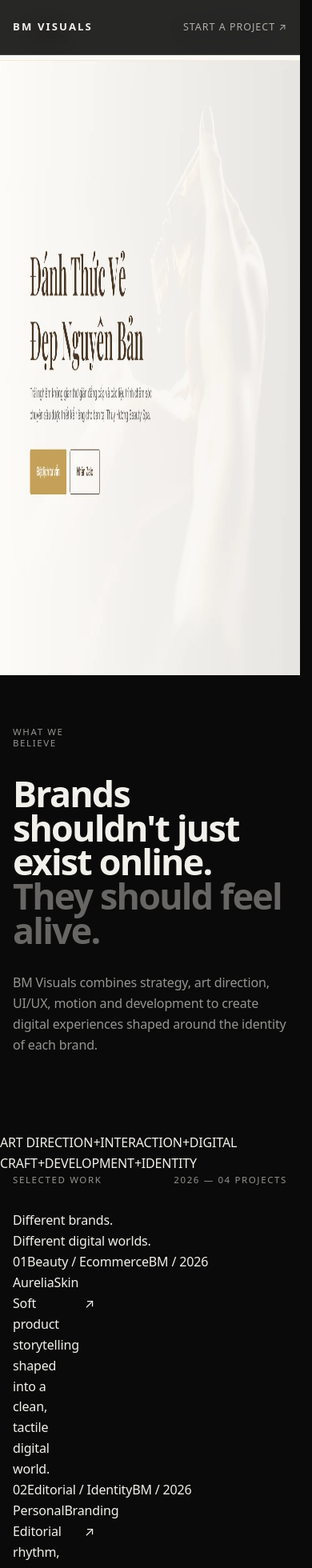
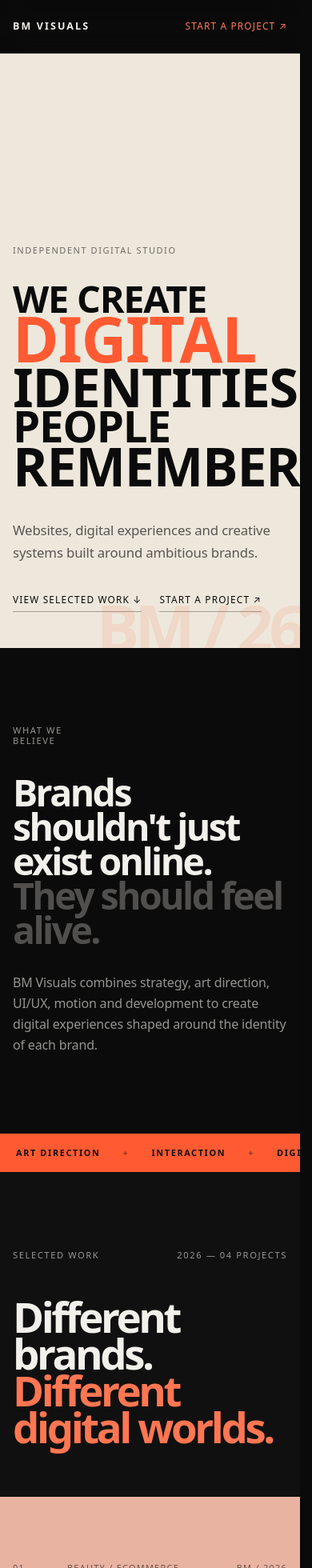
Before and after one commit to Noe-09/BM-BMP-website, a Next.js app: page / in a window 390 px wide. Shown: the top 1960 px of the page at 80% size. Built offline with nearby package versions, Linux system fonts and the light colour scheme.

Commit message:
style: add expressive color, type and project-world art direction

```diff
--- a/app/site.css
+++ b/app/site.css
@@ -1,83 +1,187 @@
-/* BM Visuals V0 — editorial homepage/contact layer */
+/* BM Visuals — art direction layer */
 a { color: inherit; text-decoration: none; }
 
-.site-nav { position: sticky; top: 0; z-index: 50; background: rgba(10,10,10,.88); backdrop-filter: blur(14px); border-bottom: 1px solid var(--border); }
-.site-nav__inner { min-height: 68px; display: flex; align-items: center; justify-content: space-between; gap: 24px; }
-.site-mark { font-size: .82rem; letter-spacing: .16em; font-weight: 700; }
-.site-nav__links { display: flex; align-items: center; gap: clamp(14px,2vw,30px); font-size: .78rem; text-transform: uppercase; letter-spacing: .08em; }
-.site-nav__links a { opacity: .68; transition: opacity .18s ease; }
-.site-nav__links a:hover { opacity: 1; }
+:root {
+  --bm-orange: #ff5a32;
+  --bm-ink: #0b0b0b;
+  --bm-paper: #eee8dc;
+}
 
-.hero-section { min-height: calc(100svh - 68px); display: flex; align-items: flex-end; padding: clamp(7rem,13vw,12rem) 0 clamp(3rem,7vw,6rem); }
-.hero-kicker,.section-label,.section-index { color: var(--foreground-muted); font-size: .72rem; line-height: 1.2; text-transform: uppercase; letter-spacing: .14em; }
-.hero-title { margin-top: clamp(2.5rem,7vw,6rem); max-width: 1500px; font-size: clamp(3.6rem,10.3vw,10rem); line-height: .88; letter-spacing: -.055em; font-weight: 650; }
-.hero-title span { color: var(--foreground-muted); }
-.hero-bottom { margin-top: clamp(3rem,7vw,7rem); align-items: end; }
-.hero-copy { grid-column: 1 / -1; max-width: 660px; color: var(--foreground-muted); font-size: clamp(1.05rem,1.4vw,1.35rem); }
-.hero-actions { grid-column: 1 / -1; display: flex; gap: 24px; flex-wrap: wrap; margin-top: 20px; }
-.editorial-link { padding-bottom: 5px; border-bottom: 1px solid var(--border-strong); font-size: .78rem; text-transform: uppercase; letter-spacing: .1em; }
+.site-nav {
+  position: sticky;
+  top: 0;
+  z-index: 50;
+  background: rgba(10, 10, 10, .9);
+  backdrop-filter: blur(16px);
+  border-bottom: 1px solid rgba(242,240,235,.14);
+}
+.site-nav__inner { min-height: 66px; display:flex; align-items:center; justify-content:space-between; gap:24px; }
+.site-mark { font-size:.78rem; letter-spacing:.17em; font-weight:800; }
+.site-nav__links { display:flex; align-items:center; gap:clamp(14px,2vw,30px); font-size:.74rem; text-transform:uppercase; letter-spacing:.1em; }
+.site-nav__links a { opacity:.64; transition:opacity .2s ease, color .2s ease; }
+.site-nav__links a:last-child { color:#ff7a58; opacity:1; }
+.site-nav__links a:hover { opacity:1; }
 
-.statement-section,.philosophy-section,.capabilities-section,.studio-section { padding: clamp(6rem,11vw,12rem) 0; }
-.statement-grid,.philosophy-grid,.studio-grid { row-gap: 36px; }
-.statement-copy { grid-column: 1 / -1; }
-.statement-copy h2,.large-statement { font-size: clamp(2.8rem,6.3vw,7rem); line-height: .95; letter-spacing: -.04em; font-weight: 570; }
-.muted-line { color: var(--foreground-subtle); }
-.statement-copy p,.philosophy-copy,.studio-grid > div > p { max-width: 680px; margin-top: clamp(2rem,5vw,4rem); color: var(--foreground-muted); font-size: clamp(1rem,1.35vw,1.25rem); }
+/* HERO */
+.hero-section {
+  position:relative;
+  min-height:calc(100svh - 66px);
+  display:flex;
+  align-items:flex-end;
+  overflow:hidden;
+  padding:clamp(5rem,9vw,8rem) 0 clamp(2.8rem,5vw,4.5rem);
+  background:var(--bm-paper);
+  color:var(--bm-ink);
+}
+.hero-topline { display:flex; justify-content:space-between; gap:20px; font-size:.69rem; text-transform:uppercase; letter-spacing:.14em; opacity:.56; }
+.hero-composition {
+  position:relative;
+  display:grid;
+  grid-template-columns:repeat(12,minmax(0,1fr));
+  grid-template-rows:auto auto auto auto;
+  margin-top:clamp(2rem,4vw,4rem);
+  font-family:var(--font-display);
+  text-transform:uppercase;
+  font-weight:780;
+  letter-spacing:-.075em;
+  line-height:.78;
+}
+.hero-word { display:block; white-space:nowrap; }
+.hero-word--we { grid-column:1 / span 6; font-size:clamp(3rem,7vw,7.6rem); }
+.hero-word--digital { grid-column:5 / -1; justify-self:end; font-size:clamp(5rem,13.5vw,14rem); color:var(--bm-orange); }
+.hero-word--identities { grid-column:1 / -1; font-size:clamp(4.4rem,12vw,12.5rem); }
+.hero-word--people { grid-column:1 / span 6; font-size:clamp(3.4rem,8vw,8rem); }
+.hero-word--remember { grid-column:4 / -1; justify-self:end; font-size:clamp(4.2rem,11vw,11.6rem); }
+.hero-bottom { margin-top:clamp(2.5rem,5vw,5rem); align-items:end; }
+.hero-copy { grid-column:1 / -1; max-width:620px; font-size:clamp(1.05rem,1.45vw,1.35rem); opacity:.66; }
+.hero-actions { grid-column:1 / -1; display:flex; gap:22px; flex-wrap:wrap; margin-top:20px; }
+.editorial-link { padding-bottom:5px; border-bottom:1px solid rgba(10,10,10,.35); font-size:.74rem; text-transform:uppercase; letter-spacing:.1em; }
+.hero-accent {
+  position:absolute;
+  right:-.02em;
+  bottom:-.18em;
+  font-size:clamp(5rem,14vw,13rem);
+  letter-spacing:-.07em;
+  line-height:1;
+  font-weight:800;
+  color:rgba(255,90,50,.11);
+  pointer-events:none;
+}
 
-.work-section { padding: clamp(5rem,9vw,9rem) 0 clamp(7rem,12vw,13rem); }
-.work-heading-row { display:flex; justify-content:space-between; gap:20px; margin-bottom: clamp(2rem,4vw,4rem); }
-.project-stack { display:flex; flex-direction:column; gap: clamp(5rem,10vw,10rem); }
-.project { width:100%; }
-.project-meta { display:flex; justify-content:space-between; gap:20px; margin-bottom:14px; color:var(--foreground-muted); font-size:.72rem; text-transform:uppercase; letter-spacing:.1em; }
-.project-media { position:relative; width:100%; aspect-ratio:16/9; overflow:hidden; background:#141414; }
-.project-image { object-fit:cover; transition:transform .65s cubic-bezier(.22,1,.36,1), filter .35s ease; }
-.project:hover .project-image { transform:scale(1.012); }
-.project-title-row { display:flex; justify-content:space-between; align-items:flex-end; gap:20px; margin-top:18px; }
-.project-title-row h3 { font-size:clamp(2.1rem,5vw,5.5rem); line-height:.95; letter-spacing:-.04em; font-weight:560; }
-.project-title-row span { font-size:clamp(1.4rem,2.3vw,2.4rem); }
-.project--2 { width:86%; margin-left:auto; }
-.project--3 { width:77%; }
-.project--4 { width:91%; margin-left:auto; }
+/* STATEMENT */
+.section-label,.section-index { color:var(--foreground-muted); font-size:.7rem; line-height:1.2; text-transform:uppercase; letter-spacing:.14em; }
+.statement-section,.philosophy-section,.capabilities-section,.studio-section { padding:clamp(6rem,11vw,12rem) 0; }
+.statement-section { background:#0b0b0b; }
+.statement-grid,.philosophy-grid,.studio-grid { row-gap:36px; }
+.statement-copy { grid-column:1 / -1; }
+.statement-copy h2,.large-statement { font-size:clamp(2.9rem,6.6vw,7.2rem); line-height:.93; letter-spacing:-.055em; font-weight:620; }
+.muted-line { color:rgba(242,240,235,.3); }
+.statement-copy p,.philosophy-copy,.studio-grid > div > p { max-width:680px; margin-top:clamp(2rem,5vw,4rem); color:var(--foreground-muted); font-size:clamp(1rem,1.35vw,1.25rem); }
 
+/* SIGNAL */
+.signal-strip { overflow:hidden; background:var(--bm-orange); color:#111; border-block:1px solid #111; }
+.signal-strip__track { display:flex; justify-content:space-between; gap:28px; padding:15px 20px; white-space:nowrap; font-size:.68rem; font-weight:800; letter-spacing:.15em; text-transform:uppercase; }
+.signal-strip__track i { font-style:normal; opacity:.45; }
+
+/* WORK INTRO */
+.work-intro { padding:clamp(6rem,10vw,10rem) 0 clamp(4rem,7vw,7rem); background:#101010; }
+.work-heading-row { display:flex; justify-content:space-between; gap:20px; margin-bottom:clamp(3rem,6vw,6rem); }
+.work-intro__title { font-size:clamp(3.3rem,8.4vw,9rem); line-height:.87; letter-spacing:-.065em; font-weight:680; }
+.work-intro__title span { color:#ff7652; }
+
+/* PROJECT WORLDS */
+.project-world { position:relative; overflow:hidden; color:var(--world-ink); background:var(--world-bg); }
+.project-world--aurelia { --world-bg:#e8b3a1; --world-ink:#251411; --world-muted:rgba(37,20,17,.62); }
+.project-world--personal { --world-bg:#3148f5; --world-ink:#f7f3e9; --world-muted:rgba(247,243,233,.68); }
+.project-world--dental { --world-bg:#d8f5fa; --world-ink:#102b33; --world-muted:rgba(16,43,51,.62); }
+.project-world--spa { --world-bg:#9fb79d; --world-ink:#102214; --world-muted:rgba(16,34,20,.62); }
+.project-world__inner { min-height:100svh; display:flex; flex-direction:column; justify-content:center; padding-block:clamp(4rem,7vw,7rem); }
+.project-world__meta { display:grid; grid-template-columns:50px 1fr auto; gap:18px; margin-bottom:clamp(1.5rem,3vw,2.5rem); font-size:.68rem; text-transform:uppercase; letter-spacing:.12em; color:var(--world-muted); }
+.project-world__stage { position:relative; min-height:min(68vw,820px); display:flex; align-items:center; }
+.project-world__media { position:relative; overflow:hidden; background:rgba(0,0,0,.1); z-index:1; }
+.project-world__image { object-fit:cover; transition:transform .8s cubic-bezier(.2,.8,.2,1), filter .5s ease; }
+.project-world:hover .project-world__image { transform:scale(1.018); }
+.project-world__title { position:absolute; inset:0; z-index:2; pointer-events:none; display:flex; flex-direction:column; justify-content:space-between; font-size:clamp(4rem,11.8vw,12.5rem); font-weight:800; line-height:.76; letter-spacing:-.08em; text-transform:uppercase; }
+.project-world__title span { width:max-content; max-width:100%; }
+.project-world__footer { margin-top:clamp(1.8rem,3vw,3rem); align-items:end; }
+.project-world__footer p { grid-column:1 / -1; max-width:520px; color:var(--world-muted); font-size:clamp(.95rem,1.2vw,1.12rem); }
+.project-world__arrow { grid-column:1 / -1; justify-self:end; font-size:clamp(2rem,4vw,4rem); line-height:1; }
+
+.project-world__stage--1 .project-world__media { width:78%; aspect-ratio:16/10; margin:0 auto; }
+.project-world__stage--1 .project-world__title span:first-child { align-self:flex-start; transform:translateY(.08em); }
+.project-world__stage--1 .project-world__title span:last-child { align-self:flex-end; transform:translateY(-.02em); }
+
+.project-world__stage--2 { justify-content:flex-end; }
+.project-world__stage--2 .project-world__media { width:72%; aspect-ratio:4/3; margin-right:4%; }
+.project-world__stage--2 .project-world__title { justify-content:center; gap:.02em; }
+.project-world__stage--2 .project-world__title span:first-child { align-self:flex-start; }
+.project-world__stage--2 .project-world__title span:last-child { align-self:flex-end; }
+
+.project-world__stage--3 .project-world__media { width:86%; aspect-ratio:16/8.7; margin:0 auto; }
+.project-world__stage--3 .project-world__title { justify-content:flex-end; padding-bottom:.1em; }
+.project-world__stage--3 .project-world__title span { align-self:flex-start; }
+
+.project-world__stage--4 { justify-content:flex-start; }
+.project-world__stage--4 .project-world__media { width:68%; aspect-ratio:4/3; margin-left:5%; }
+.project-world__stage--4 .project-world__title { justify-content:center; }
+.project-world__stage--4 .project-world__title span { align-self:flex-end; }
+
+/* DARK SECTIONS */
+.philosophy-section { background:#101010; border-top:1px solid rgba(242,240,235,.12); }
 .philosophy-grid > div,.studio-grid > div { grid-column:1/-1; }
+.capabilities-section { background:#eeeadf; color:#111; }
+.capabilities-section .section-label { color:rgba(17,17,17,.45); }
 .capabilities-intro { display:grid; gap:22px; margin-bottom:clamp(3rem,7vw,6rem); }
-.capabilities-intro > p:last-child { max-width:540px; color:var(--foreground-muted); }
-.capability-list { border-top:1px solid var(--border); }
-.capability-row { display:grid; grid-template-columns:52px 1fr; gap:16px; padding:24px 0; border-bottom:1px solid var(--border); align-items:start; }
-.capability-row > span { color:var(--foreground-subtle); font-size:.72rem; }
-.capability-row h3 { font-size:clamp(1.8rem,3.4vw,3.8rem); letter-spacing:-.035em; line-height:1; font-weight:560; }
-.capability-row p { grid-column:2; max-width:580px; color:var(--foreground-muted); font-size:.9rem; }
+.capabilities-intro > p:last-child { max-width:540px; color:rgba(17,17,17,.62); }
+.capability-list { border-top:1px solid rgba(17,17,17,.18); }
+.capability-row { display:grid; grid-template-columns:52px 1fr; gap:16px; padding:clamp(22px,3vw,34px) 0; border-bottom:1px solid rgba(17,17,17,.18); align-items:start; transition:padding .25s ease, color .25s ease; }
+.capability-row:hover { padding-left:10px; color:var(--bm-orange); }
+.capability-row > span { color:rgba(17,17,17,.38); font-size:.7rem; }
+.capability-row h3 { font-size:clamp(1.9rem,3.6vw,4rem); letter-spacing:-.045em; line-height:1; font-weight:650; }
+.capability-row p { grid-column:2; max-width:580px; color:rgba(17,17,17,.58); font-size:.88rem; }
 
-.closing-section { padding: clamp(5rem,10vw,10rem) 0; }
+.studio-section { position:relative; overflow:hidden; background:#ff5a32; color:#111; }
+.studio-section .section-label { color:rgba(17,17,17,.5); }
+.studio-section .muted-line { color:rgba(17,17,17,.35); }
+.studio-grid > div > p { color:rgba(17,17,17,.62); }
+.studio-mark { position:absolute; right:-.03em; top:.05em; font-size:clamp(5rem,16vw,15rem); font-weight:800; letter-spacing:-.08em; line-height:.8; color:rgba(17,17,17,.09); white-space:nowrap; }
+
+.closing-section { padding:clamp(6rem,11vw,11rem) 0; background:#0c0c0c; }
 .closing-row { margin-top:clamp(2.5rem,6vw,5rem); display:flex; flex-direction:column; gap:34px; }
-.closing-row h2 { max-width:1200px; font-size:clamp(3.2rem,8vw,8.5rem); line-height:.9; letter-spacing:-.05em; font-weight:600; }
-.closing-link { width:max-content; font-size:.78rem!important; }
-.footer { padding:34px 0 44px; }
-.footer-inner { display:grid; gap:30px; color:var(--foreground-muted); font-size:.82rem; }
+.closing-row h2 { max-width:1300px; font-size:clamp(3.4rem,8.7vw,9rem); line-height:.84; letter-spacing:-.065em; font-weight:700; }
+.closing-link { width:max-content; font-size:.76rem!important; color:#ff7652; }
+.footer { padding:34px 0 44px; background:#0c0c0c; border-top:1px solid rgba(242,240,235,.14); }
+.footer-inner { display:grid; gap:30px; color:var(--foreground-muted); font-size:.8rem; }
 .footer-inner strong { color:var(--foreground); text-transform:uppercase; letter-spacing:.12em; }
 .footer-links { display:flex; gap:20px; }
 
-.contact-page { min-height:100svh; display:flex; flex-direction:column; }
-.contact-hero { padding: clamp(6rem,12vw,11rem) 0 clamp(4rem,8vw,7rem); }
-.contact-hero h1 { margin-top:clamp(2rem,5vw,4rem); max-width:1350px; font-size:clamp(3.6rem,9.5vw,9rem); line-height:.9; letter-spacing:-.055em; font-weight:620; }
+/* CONTACT */
+.contact-page { min-height:100svh; display:flex; flex-direction:column; background:#ff5a32; color:#111; }
+.contact-page .site-nav { background:rgba(255,90,50,.88); border-bottom-color:rgba(17,17,17,.16); }
+.contact-page .site-nav__links a:last-child { color:#111; }
+.contact-page .section-label { color:rgba(17,17,17,.5); }
+.contact-hero { padding:clamp(6rem,12vw,11rem) 0 clamp(4rem,8vw,7rem); }
+.contact-hero h1 { margin-top:clamp(2rem,5vw,4rem); max-width:1350px; font-size:clamp(3.8rem,10vw,9.5rem); line-height:.84; letter-spacing:-.065em; font-weight:720; }
 .contact-intro { margin-top:clamp(3rem,6vw,5rem); }
-.contact-intro p { grid-column:1/-1; max-width:540px; color:var(--foreground-muted); font-size:clamp(1rem,1.4vw,1.25rem); }
-.contact-index { margin-top:auto; }
-.contact-row { display:grid; grid-template-columns:48px 1fr auto; gap:16px; align-items:center; padding:clamp(24px,3vw,38px) 0; border-bottom:1px solid var(--border); transition:opacity .2s ease; }
-.contact-row:hover { opacity:.67; }
-.contact-number { color:var(--foreground-subtle); font-size:.72rem; }
+.contact-intro p { grid-column:1/-1; max-width:540px; color:rgba(17,17,17,.62); font-size:clamp(1rem,1.4vw,1.25rem); }
+.contact-index { margin-top:auto; border-top:1px solid rgba(17,17,17,.2); }
+.contact-row { display:grid; grid-template-columns:48px 1fr auto; gap:16px; align-items:center; padding:clamp(24px,3vw,38px) 0; border-bottom:1px solid rgba(17,17,17,.2); transition:padding .22s ease, background .22s ease; }
+.contact-row:hover { padding-left:12px; padding-right:12px; background:#111; color:#f4efe4; }
+.contact-number { color:currentColor; opacity:.5; font-size:.7rem; }
 .contact-name { display:flex; flex-direction:column; gap:4px; }
-.contact-name strong { font-size:clamp(1.8rem,4vw,4.5rem); line-height:1; letter-spacing:-.035em; font-weight:560; text-transform:uppercase; }
-.contact-name span { color:var(--foreground-muted); font-size:.78rem; }
+.contact-name strong { font-size:clamp(1.9rem,4.2vw,4.7rem); line-height:1; letter-spacing:-.045em; font-weight:650; text-transform:uppercase; }
+.contact-name span { opacity:.58; font-size:.76rem; }
 .contact-arrow { font-size:clamp(1.5rem,3vw,3rem); transition:transform .2s ease; }
-.contact-row:hover .contact-arrow { transform:translate(3px,-3px); }
-.contact-footer { padding:30px 0 40px; }
-.contact-footer__inner { display:flex; justify-content:space-between; gap:20px; flex-wrap:wrap; color:var(--foreground-muted); font-size:.78rem; }
+.contact-row:hover .contact-arrow { transform:translate(4px,-4px); }
+.contact-footer { padding:30px 0 40px; border-top:1px solid rgba(17,17,17,.2); }
+.contact-footer__inner { display:flex; justify-content:space-between; gap:20px; flex-wrap:wrap; color:rgba(17,17,17,.62); font-size:.78rem; }
 
 @media (min-width:768px) {
   .hero-copy { grid-column:1 / span 5; }
-  .hero-actions { grid-column:7 / -1; justify-content:flex-end; margin-top:0; }
+  .hero-actions { grid-column:8 / -1; justify-content:flex-end; margin-top:0; }
   .statement-copy,.philosophy-grid > div,.studio-grid > div { grid-column:4 / -1; }
+  .project-world__footer p { grid-column:1 / span 5; }
+  .project-world__arrow { grid-column:11 / -1; }
   .capabilities-intro { grid-template-columns:1fr 1fr; }
   .capability-row { grid-template-columns:70px minmax(220px,1fr) minmax(280px,1fr); align-items:center; }
   .capability-row p { grid-column:3; }
@@ -89,9 +193,28 @@ a { color: inherit; text-decoration: none; }
 @media (max-width:767px) {
   .site-nav__links a:not(:last-child) { display:none; }
   .hero-section { min-height:88svh; }
-  .project--2,.project--3,.project--4 { width:100%; margin-left:0; }
-  .project-media { aspect-ratio:4/3; }
+  .hero-topline span:last-child { display:none; }
+  .hero-composition { grid-template-columns:repeat(4,minmax(0,1fr)); line-height:.82; }
+  .hero-word--we { grid-column:1 / -1; font-size:clamp(2.4rem,12vw,4rem); }
+  .hero-word--digital { grid-column:1 / -1; justify-self:start; font-size:clamp(4rem,20vw,7rem); }
+  .hero-word--identities { grid-column:1 / -1; font-size:clamp(3.3rem,17vw,6rem); }
+  .hero-word--people { grid-column:1 / -1; font-size:clamp(2.8rem,14vw,5rem); }
+  .hero-word--remember { grid-column:1 / -1; justify-self:start; font-size:clamp(3.4rem,17vw,6rem); }
+  .signal-strip__track { justify-content:flex-start; width:max-content; }
   .work-heading-row { align-items:flex-end; }
   .section-index { text-align:right; }
+  .project-world__inner { min-height:auto; padding-block:5rem; }
+  .project-world__stage { min-height:auto; display:block; padding-top:clamp(4rem,18vw,7rem); }
+  .project-world__stage--1 .project-world__media,
+  .project-world__stage--2 .project-world__media,
+  .project-world__stage--3 .project-world__media,
+  .project-world__stage--4 .project-world__media { width:100%; margin:0; aspect-ratio:4/3; }
+  .project-world__title { justify-content:flex-start!important; gap:0; font-size:clamp(3.4rem,17vw,6rem); }
+  .project-world__title span { align-self:flex-start!important; transform:none!important; }
+  .project-world__footer { margin-top:1.5rem; }
   .contact-row { grid-template-columns:34px 1fr auto; }
 }
+
+@media (prefers-reduced-motion:reduce) {
+  .project-world__image,.capability-row,.contact-row { transition:none!important; }
+}
```
